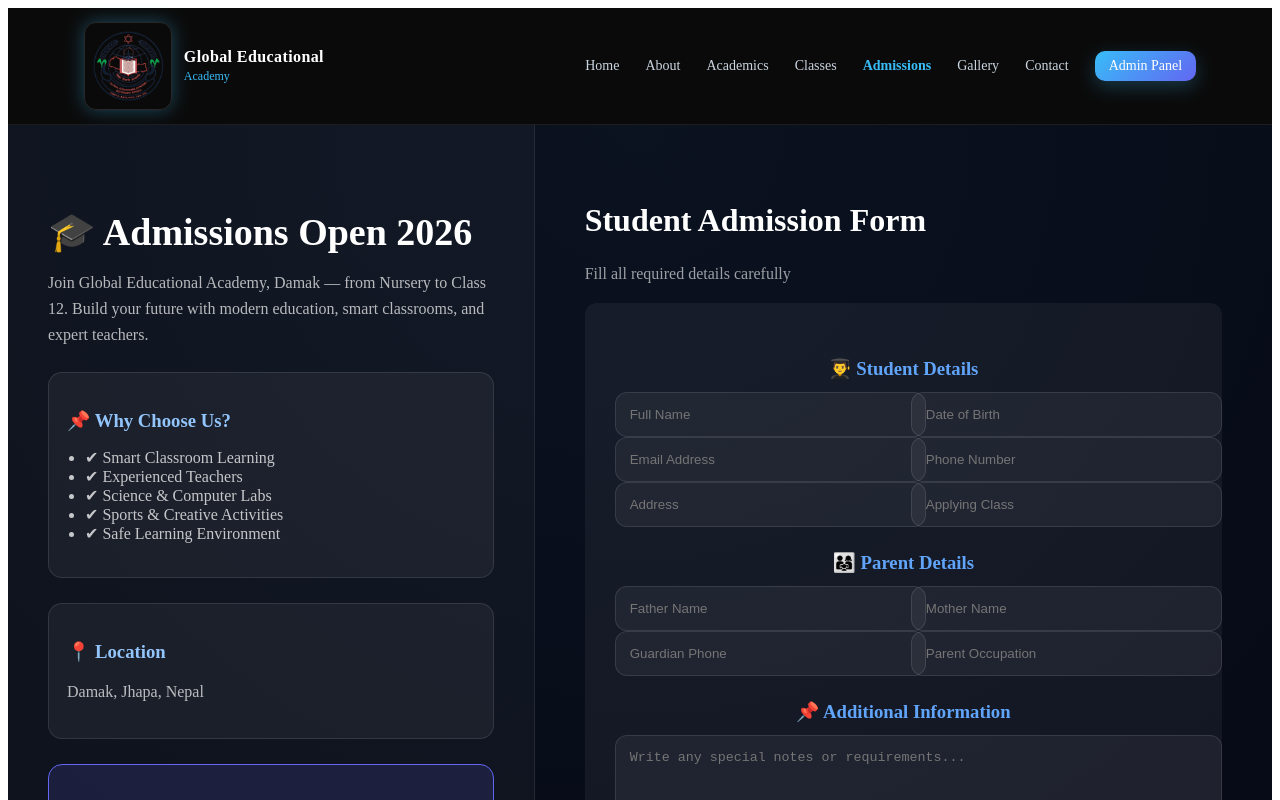
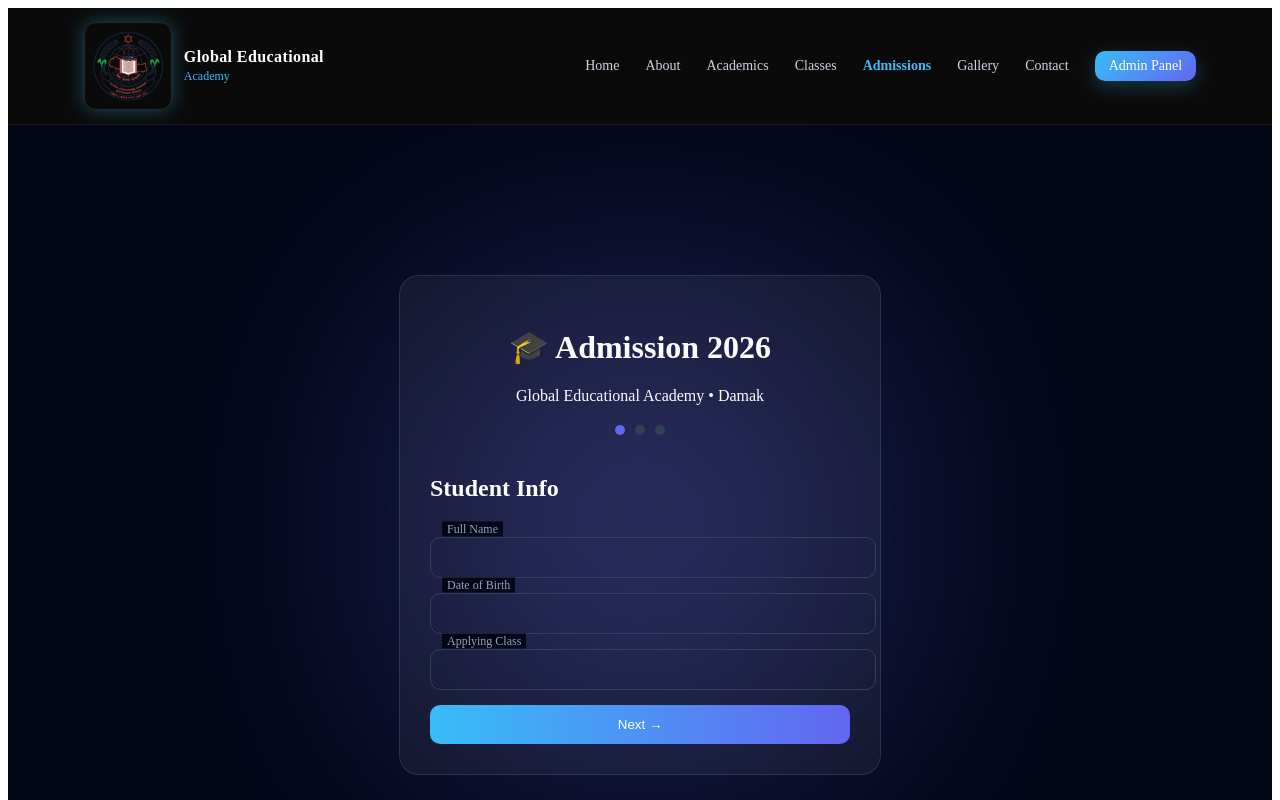
Before and after one commit to bhuwani7777777/global-edu-academy, a React (Create React App) app in the folder client/: page /admissions in a window 1280 px wide. Shown: the top 800 px of the page. Built offline with nearby package versions, Linux system fonts and the light colour scheme.

Commit message:
Updated full MERN auth system and UI improvements

```diff
--- /dev/null
+++ b/client/src/pages/Admissions.css
@@ -0,0 +1,140 @@
+/* BACKGROUND */
+.admission-wrapper {
+  min-height: 100vh;
+  display: flex;
+  align-items: center;
+  justify-content: center;
+  background: #020617;
+  position: relative;
+  overflow: hidden;
+}
+
+/* GRADIENT GLOW */
+.bg-gradient {
+  position: absolute;
+  width: 600px;
+  height: 600px;
+  background: radial-gradient(circle, #6366f1, transparent);
+  filter: blur(120px);
+  opacity: 0.4;
+}
+
+/* GLASS CARD */
+.glass-card {
+  position: relative;
+  width: 420px;
+  padding: 30px;
+  border-radius: 20px;
+  backdrop-filter: blur(25px);
+  background: rgba(255,255,255,0.05);
+  border: 1px solid rgba(255,255,255,0.1);
+  color: white;
+}
+
+/* HEADER */
+.header {
+  text-align: center;
+  margin-bottom: 20px;
+}
+
+/* PROGRESS */
+.progress {
+  display: flex;
+  justify-content: center;
+  gap: 10px;
+  margin-bottom: 20px;
+}
+
+.dot {
+  width: 10px;
+  height: 10px;
+  background: #334155;
+  border-radius: 50%;
+}
+
+.dot.active {
+  background: #6366f1;
+}
+
+/* FORM */
+.form-step {
+  display: flex;
+  flex-direction: column;
+  gap: 15px;
+}
+
+/* INPUT FLOAT */
+.input {
+  position: relative;
+}
+
+.input input,
+.input textarea {
+  width: 100%;
+  padding: 12px;
+  background: transparent;
+  border: 1px solid #334155;
+  border-radius: 10px;
+  color: white;
+}
+
+.input label {
+  position: absolute;
+  top: 50%;
+  left: 12px;
+  transform: translateY(-50%);
+  font-size: 14px;
+  color: #94a3b8;
+  transition: 0.3s;
+}
+
+.input input:focus + label,
+.input input:not(:placeholder-shown) + label,
+.input textarea:focus + label {
+  top: -8px;
+  font-size: 12px;
+  background: #020617;
+  padding: 0 5px;
+}
+
+/* BUTTONS */
+button {
+  padding: 12px;
+  border: none;
+  border-radius: 10px;
+  cursor: pointer;
+}
+
+.primary {
+  background: linear-gradient(90deg, #38bdf8, #6366f1);
+  color: white;
+}
+
+.btn-row {
+  display: flex;
+  gap: 10px;
+}
+
+/* PAYMENT */
+.payment {
+  display: flex;
+  gap: 10px;
+}
+
+.esewa {
+  flex: 1;
+  background: green;
+}
+
+.khalti {
+  flex: 1;
+  background: purple;
+}
+
+/* SUCCESS */
+.success {
+  text-align: center;
+  padding: 20px;
+  background: #16a34a;
+  border-radius: 10px;
+}
--- a/client/src/pages/Admissions.jsx
+++ b/client/src/pages/Admissions.jsx
@@ -1,8 +1,10 @@
 import { useState } from "react";
 import axios from "axios";
-import "../styles/admissions.css";
+import "./Admissions.css";
+import { motion, AnimatePresence } from "framer-motion";
 
 export default function Admissions() {
+  const [step, setStep] = useState(1);
   const [form, setForm] = useState({});
   const [loading, setLoading] = useState(false);
   const [success, setSuccess] = useState(false);
@@ -11,121 +13,147 @@ export default function Admissions() {
     setForm({ ...form, [e.target.name]: e.target.value });
   };
 
-  const submit = async (e) => {
-    e.preventDefault();
+  const next = () => setStep((prev) => prev + 1);
+  const prev = () => setStep((prev) => prev - 1);
+
+  const submit = async () => {
     setLoading(true);
-    setSuccess(false);
-
     try {
       await axios.post("http://localhost:5000/api/admissions", form);
       setSuccess(true);
-      setForm({});
-    } catch (err) {
-      alert("Submission failed!");
+    } catch {
+      alert("Submission failed");
     }
-
     setLoading(false);
   };
 
   return (
     <div className="admission-wrapper">
 
-      {/* LEFT INFO PANEL */}
-      <div className="admission-info">
+      {/* BACKGROUND EFFECT */}
+      <div className="bg-gradient"></div>
 
-        <h1>🎓 Admissions Open 2026</h1>
-        <p>
-          Join Global Educational Academy, Damak — from Nursery to Class 12.
-          Build your future with modern education, smart classrooms, and expert teachers.
-        </p>
+      {/* CARD */}
+      <div className="glass-card">
 
-        <div className="info-card">
-          <h3>📌 Why Choose Us?</h3>
-          <ul>
-            <li>✔ Smart Classroom Learning</li>
-            <li>✔ Experienced Teachers</li>
-            <li>✔ Science & Computer Labs</li>
-            <li>✔ Sports & Creative Activities</li>
-            <li>✔ Safe Learning Environment</li>
-          </ul>
+        {/* HEADER */}
+        <div className="header">
+          <h1>🎓 Admission 2026</h1>
+          <p>Global Educational Academy • Damak</p>
         </div>
 
-        <div className="info-card">
-          <h3>📍 Location</h3>
-          <p>Damak, Jhapa, Nepal</p>
+        {/* PROGRESS */}
+        <div className="progress">
+          <div className={`dot ${step >= 1 && "active"}`}></div>
+          <div className={`dot ${step >= 2 && "active"}`}></div>
+          <div className={`dot ${step >= 3 && "active"}`}></div>
         </div>
 
-        <div className="info-card highlight">
-          <h3>🔥 Limited Seats Available</h3>
-          <p>Apply early to secure your admission.</p>
+        {success ? (
+          <motion.div className="success" initial={{ scale: 0.8 }} animate={{ scale: 1 }}>
+            🎉 Admission Submitted Successfully!
+          </motion.div>
+        ) : (
+
+          <AnimatePresence mode="wait">
+
+            {/* STEP 1 */}
+            {step === 1 && (
+              <motion.div
+                key="step1"
+                initial={{ x: 50, opacity: 0 }}
+                animate={{ x: 0, opacity: 1 }}
+                exit={{ x: -50, opacity: 0 }}
+                className="form-step"
+              >
+                <h2>Student Info</h2>
+
+                <div className="input">
+                  <input name="name" required onChange={handleChange} />
+                  <label>Full Name</label>
                 </div>
 
+                <div className="input">
+                  <input name="dob" onChange={handleChange} />
+                  <label>Date of Birth</label>
                 </div>
 
-      {/* RIGHT FORM PANEL */}
-      <div className="admission-form-section">
-
-        <div className="form-header">
-          <h2>Student Admission Form</h2>
-          <p>Fill all required details carefully</p>
+                <div className="input">
+                  <input name="classApplied" onChange={handleChange} />
+                  <label>Applying Class</label>
                 </div>
 
-        {success && (
-          <div className="success-box">
-            🎉 Application submitted successfully!
-          </div>
+                <button onClick={next} className="primary">Next →</button>
+              </motion.div>
             )}
 
-        <form className="admission-form card" onSubmit={submit}>
+            {/* STEP 2 */}
+            {step === 2 && (
+              <motion.div
+                key="step2"
+                initial={{ x: 50, opacity: 0 }}
+                animate={{ x: 0, opacity: 1 }}
+                exit={{ x: -50, opacity: 0 }}
+                className="form-step"
+              >
+                <h2>Parent Info</h2>
 
-          {/* STUDENT INFO */}
-          <h3>👨‍🎓 Student Details</h3>
-
-          <div className="grid-2">
-            <input name="name" placeholder="Full Name" onChange={handleChange} value={form.name || ""} required />
-            <input name="dob" placeholder="Date of Birth" onChange={handleChange} value={form.dob || ""} />
+                <div className="input">
+                  <input name="fatherName" onChange={handleChange} />
+                  <label>Father Name</label>
                 </div>
 
-          <div className="grid-2">
-            <input name="email" placeholder="Email Address" onChange={handleChange} value={form.email || ""} />
-            <input name="phone" placeholder="Phone Number" onChange={handleChange} value={form.phone || ""} />
+                <div className="input">
+                  <input name="motherName" onChange={handleChange} />
+                  <label>Mother Name</label>
                 </div>
 
-          <div className="grid-2">
-            <input name="address" placeholder="Address" onChange={handleChange} value={form.address || ""} />
-            <input name="classApplied" placeholder="Applying Class" onChange={handleChange} value={form.classApplied || ""} />
+                <div className="input">
+                  <input name="guardianPhone" onChange={handleChange} />
+                  <label>Phone</label>
                 </div>
 
-          {/* PARENT INFO */}
-          <h3>👨‍👩‍👧 Parent Details</h3>
+                <div className="btn-row">
+                  <button onClick={prev}>← Back</button>
+                  <button onClick={next} className="primary">Next →</button>
+                </div>
+              </motion.div>
+            )}
 
-          <div className="grid-2">
-            <input name="fatherName" placeholder="Father Name" onChange={handleChange} value={form.fatherName || ""} />
-            <input name="motherName" placeholder="Mother Name" onChange={handleChange} value={form.motherName || ""} />
+            {/* STEP 3 */}
+            {step === 3 && (
+              <motion.div
+                key="step3"
+                initial={{ x: 50, opacity: 0 }}
+                animate={{ x: 0, opacity: 1 }}
+                exit={{ x: -50, opacity: 0 }}
+                className="form-step"
+              >
+                <h2>Payment</h2>
+
+                <div className="payment">
+                  <button className="esewa">eSewa</button>
+                  <button className="khalti">Khalti</button>
                 </div>
 
-          <div className="grid-2">
-            <input name="guardianPhone" placeholder="Guardian Phone" onChange={handleChange} value={form.guardianPhone || ""} />
-            <input name="occupation" placeholder="Parent Occupation" onChange={handleChange} value={form.occupation || ""} />
+                <div className="input">
+                  <textarea name="message" onChange={handleChange}></textarea>
+                  <label>Additional Notes</label>
                 </div>
 
-          {/* EXTRA */}
-          <h3>📌 Additional Information</h3>
+                <div className="btn-row">
+                  <button onClick={prev}>← Back</button>
+                  <button onClick={submit} className="primary">
+                    {loading ? "Processing..." : "Submit ✔"}
+                  </button>
+                </div>
+              </motion.div>
+            )}
 
-          <textarea
-            name="message"
-            placeholder="Write any special notes or requirements..."
-            onChange={handleChange}
-            value={form.message || ""}
-          ></textarea>
+          </AnimatePresence>
+        )}
 
-          <button className="btn full-btn" disabled={loading}>
-            {loading ? "Submitting..." : "Submit Application"}
-          </button>
-
-        </form>
       </div>
-
     </div>
   );
 }
--- a/client/src/pages/Classes.css
+++ b/client/src/pages/Classes.css
@@ -1,14 +1,123 @@
-.grid {
-  display: grid;
-  grid-template-columns: repeat(3,1fr);
-  gap: 15px;
-  margin-top: 20px;
+/* PAGE */
+.classes-page {
+  min-height: 100vh;
+  background: linear-gradient(135deg, #020617, #0f172a);
+  color: white;
+  padding: 60px 8%;
+  font-family: "Inter", sans-serif;
 }
 
-.card {
-  background: white;
-  padding: 20px;
+/* HERO */
+.classes-hero {
+  text-align: center;
+  margin-bottom: 50px;
+}
+
+.classes-hero h1 {
+  font-size: 48px;
+  background: linear-gradient(90deg, #38bdf8, #6366f1);
+  -webkit-background-clip: text;
+  -webkit-text-fill-color: transparent;
+}
+
+.classes-hero p {
+  color: #94a3b8;
+  margin-top: 10px;
+}
+
+/* SEARCH */
+.classes-hero input {
+  margin-top: 20px;
+  padding: 12px 16px;
+  width: 280px;
   border-radius: 10px;
-  box-shadow: 0 0 10px rgba(0,0,0,0.1);
-  text-align: center;
+  border: none;
+  outline: none;
+  background: #1e293b;
+  color: white;
 }
+
+/* GRID */
+.classes-grid {
+  display: grid;
+  grid-template-columns: repeat(auto-fit, minmax(250px,1fr));
+  gap: 25px;
+}
+
+/* CARD */
+.class-card {
+  background: rgba(255,255,255,0.05);
+  backdrop-filter: blur(15px);
+  padding: 25px;
+  border-radius: 18px;
+  transition: 0.4s;
+  border: 1px solid rgba(255,255,255,0.08);
+  position: relative;
+}
+
+/* HOVER EFFECT */
+.class-card:hover {
+  box-shadow: 0 0 30px rgba(56,189,248,0.4);
+  transform: translateY(-5px);
+}
+
+/* TOP */
+.class-top {
+  display: flex;
+  justify-content: space-between;
+}
+
+.level {
+  background: #6366f1;
+  padding: 5px 10px;
+  border-radius: 20px;
+  font-size: 12px;
+}
+
+/* TITLE */
+.class-card h2 {
+  margin: 15px 0 10px;
+}
+
+/* TEXT */
+.class-card p {
+  font-size: 14px;
+  color: #cbd5e1;
+}
+
+/* FEATURES */
+.features {
+  margin: 15px 0;
+}
+
+.features span {
+  display: inline-block;
+  background: rgba(56,189,248,0.2);
+  padding: 6px 10px;
+  border-radius: 6px;
+  margin: 3px;
+  font-size: 12px;
+}
+
+/* BUTTON */
+.apply-btn {
+  width: 100%;
+  padding: 10px;
+  border: none;
+  border-radius: 8px;
+  background: linear-gradient(90deg, #38bdf8, #6366f1);
+  color: white;
+  cursor: pointer;
+  transition: 0.3s;
+}
+
+.apply-btn:hover {
+  opacity: 0.85;
+}
+
+/* RESPONSIVE */
+@media (max-width: 768px) {
+  .classes-hero h1 {
+    font-size: 32px;
+  }
+}
--- a/client/src/pages/Classes.jsx
+++ b/client/src/pages/Classes.jsx
@@ -1,22 +1,87 @@
+import "./Classes.css";
+import { useState } from "react";
+import { motion } from "framer-motion";
+
 export default function Classes() {
+
+  const [search, setSearch] = useState("");
+
   const classes = [
-    "Nursery","LKG","UKG","Class 1","Class 2","Class 3",
-    "Class 4","Class 5","Class 6","Class 7","Class 8",
-    "Class 9","Class 10","Class 11","Class 12"
+    { name: "Nursery", level: "Pre-Primary" },
+    { name: "LKG", level: "Pre-Primary" },
+    { name: "UKG", level: "Pre-Primary" },
+    { name: "Class 1", level: "Primary" },
+    { name: "Class 2", level: "Primary" },
+    { name: "Class 3", level: "Primary" },
+    { name: "Class 4", level: "Primary" },
+    { name: "Class 5", level: "Primary" },
+    { name: "Class 6", level: "Lower Secondary" },
+    { name: "Class 7", level: "Lower Secondary" },
+    { name: "Class 8", level: "Lower Secondary" },
+    { name: "Class 9", level: "Secondary" },
+    { name: "Class 10", level: "Secondary" },
+    { name: "Class 11", level: "+2" },
+    { name: "Class 12", level: "+2" },
   ];
 
+  const filtered = classes.filter((c) =>
+    c.name.toLowerCase().includes(search.toLowerCase())
+  );
+
   return (
-    <div className="section container">
+    <div className="classes-page">
 
-      <h1>Our Classes</h1>
+      {/* HERO */}
+      <section className="classes-hero">
+        <motion.h1
+          initial={{ opacity: 0, y: 40 }}
+          animate={{ opacity: 1, y: 0 }}
+        >
+          Explore Our Classes
+        </motion.h1>
 
-      <div className="grid" style={{ gridTemplateColumns: "repeat(4,1fr)" }}>
-        {classes.map((c,i)=>(
-          <div className="card" key={i}>
-            <h3>{c}</h3>
-            <p>Structured learning program</p>
-          </div>
+        <p>From Nursery to Class 12 with modern digital learning</p>
+
+        {/* SEARCH */}
+        <input
+          type="text"
+          placeholder="Search class..."
+          value={search}
+          onChange={(e) => setSearch(e.target.value)}
+        />
+      </section>
+
+      {/* GRID */}
+      <div className="classes-grid">
+
+        {filtered.map((c, i) => (
+          <motion.div
+            key={i}
+            className="class-card"
+            whileHover={{ scale: 1.05 }}
+          >
+
+            <div className="class-top">
+              <span className="level">{c.level}</span>
+            </div>
+
+            <h2>{c.name}</h2>
+
+            <p>
+              Smart classes, experienced teachers, and activity-based learning.
+            </p>
+
+            <div className="features">
+              <span>Digital</span>
+              <span>Weekly Tests</span>
+              <span>Activities</span>
+            </div>
+
+            <button className="apply-btn">Apply Now</button>
+
+          </motion.div>
         ))}
+
       </div>
 
     </div>
```
Lines whose indentation alone changed are shown as unchanged.
